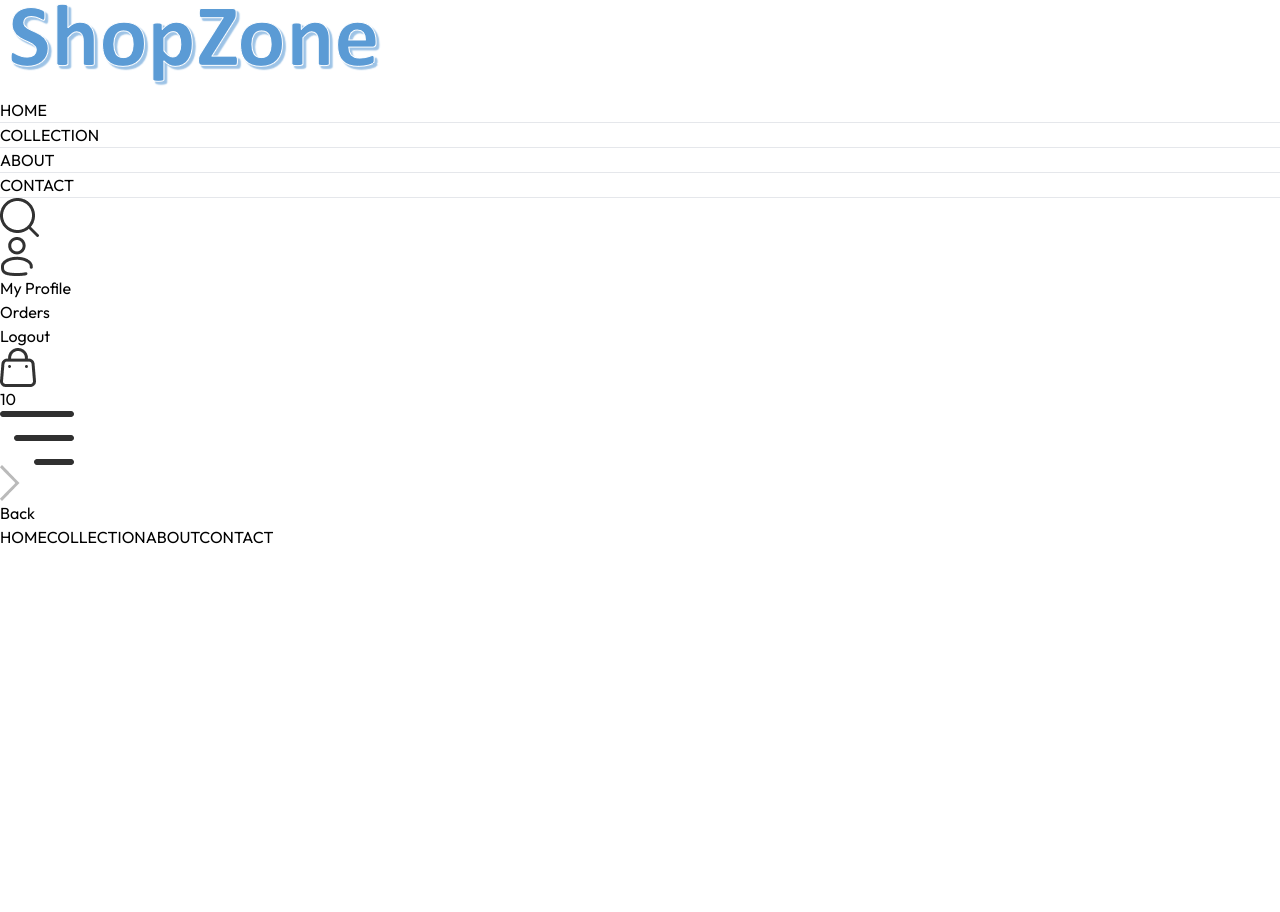
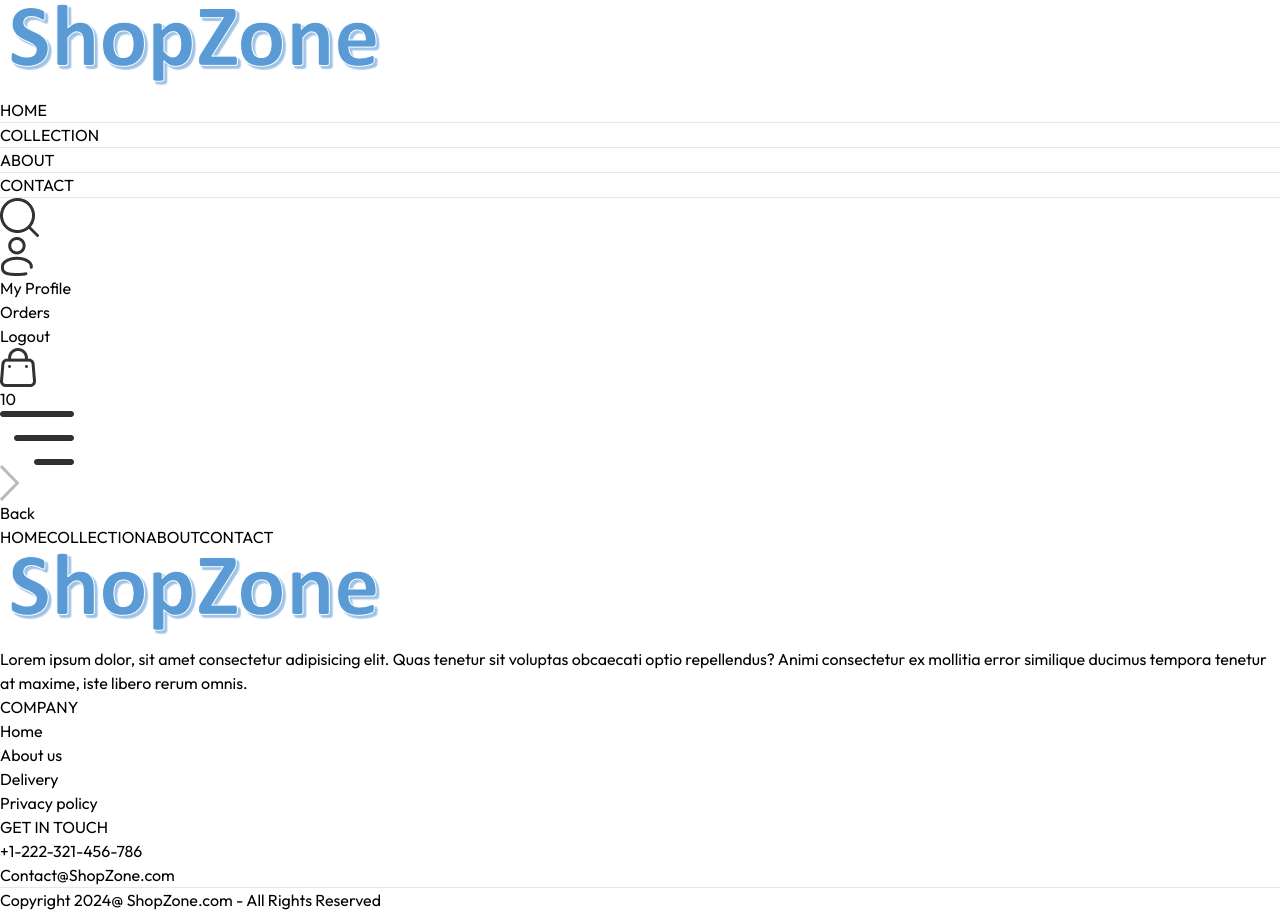
Before and after one commit to thiru2612/ecommerce, a React app in the folder E-commerce/: page /orders in a window 1280 px wide. Before the commit the page ends 800 px from the top, so only its background shows below. Built offline with nearby package versions, Linux system fonts and the light colour scheme; the HTML template or start-up script is replaced by a standard one.

Commit message:
commited

```diff
--- a/E-commerce/src/App.jsx
+++ b/E-commerce/src/App.jsx
@@ -10,6 +10,7 @@
 import PlaceOrder from './pages/PlaceOrder'
 import Orders from './pages/Orders'
 import Navbar from './components/Navbar'
+import Footer from './components/Footer'
 
 const App = () => {
   return (
@@ -26,6 +27,7 @@
         <Route path='/place-order' element={<PlaceOrder/>}/>
         <Route path='/orders' element={<Orders/>}/>
       </Routes>
+      <Footer/>
     </div>
   )
 }
--- /dev/null
+++ b/E-commerce/src/components/Footer.jsx
@@ -0,0 +1,45 @@
+import React from 'react'
+import { assets } from '../assets/frontend_assets/assets'
+
+const Footer = () => {
+  return (
+    <div>
+      <div className='flex flex-col sm:grid grid-cols-[3fr_1fr_1fr] gap-14 my-10 mt-40 text-sm'>
+        <div>
+            <img className='mb-5 w-32' src={assets.logo} alt="" />
+            <p className='w-full md:w-2/3 text-gray-600'>
+                Lorem ipsum dolor, sit amet consectetur adipisicing elit. Quas tenetur sit voluptas obcaecati optio repellendus? Animi consectetur ex mollitia error similique ducimus tempora tenetur at maxime, iste libero rerum omnis.
+            </p>
+        </div>
+
+        <div>
+            <p className='text-xl font-medium mb-5'>COMPANY</p>
+            <ul className='flex flex-col gap-1 text-gray-600'>
+                <li>Home</li>
+                <li>About us</li>
+                <li>Delivery</li>
+                <li>Privacy policy</li>
+            </ul>
+        </div>
+
+        <div>
+            <p className='text-xl font-mediummb-5'>GET IN TOUCH</p>
+            <ul className='flex flex-col gap-1 text-gray-600'>
+                <li>+1-222-321-456-786</li>
+                <li>Contact@ShopZone.com</li>
+            </ul>
+
+        </div>
+      </div>
+
+      <div>
+        <hr />
+        <p className='py-5 text-sm text-center'>
+            Copyright 2024@ ShopZone.com - All Rights Reserved
+        </p>
+      </div>
+    </div>
+  )
+}
+
+export default Footer
```
